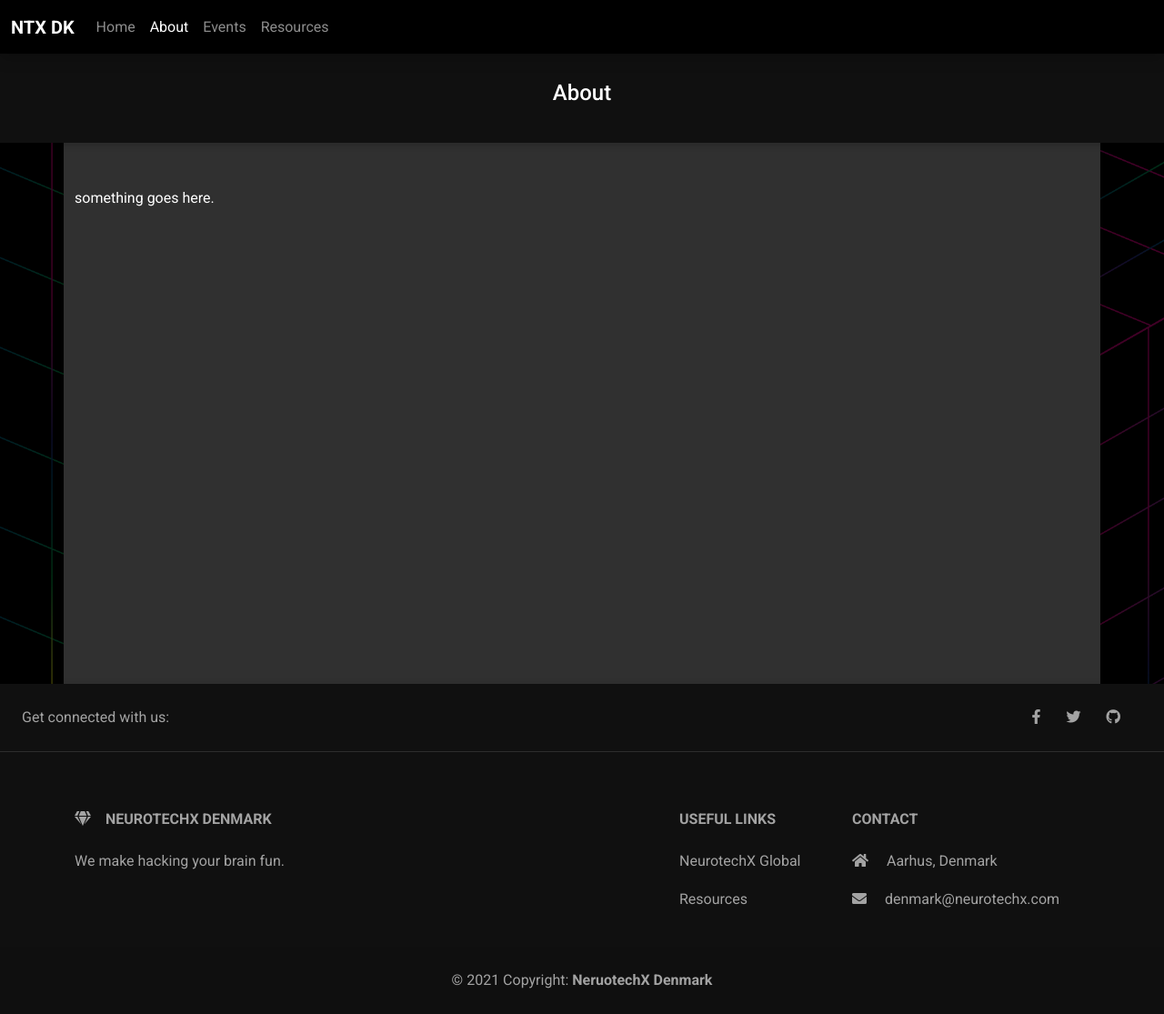
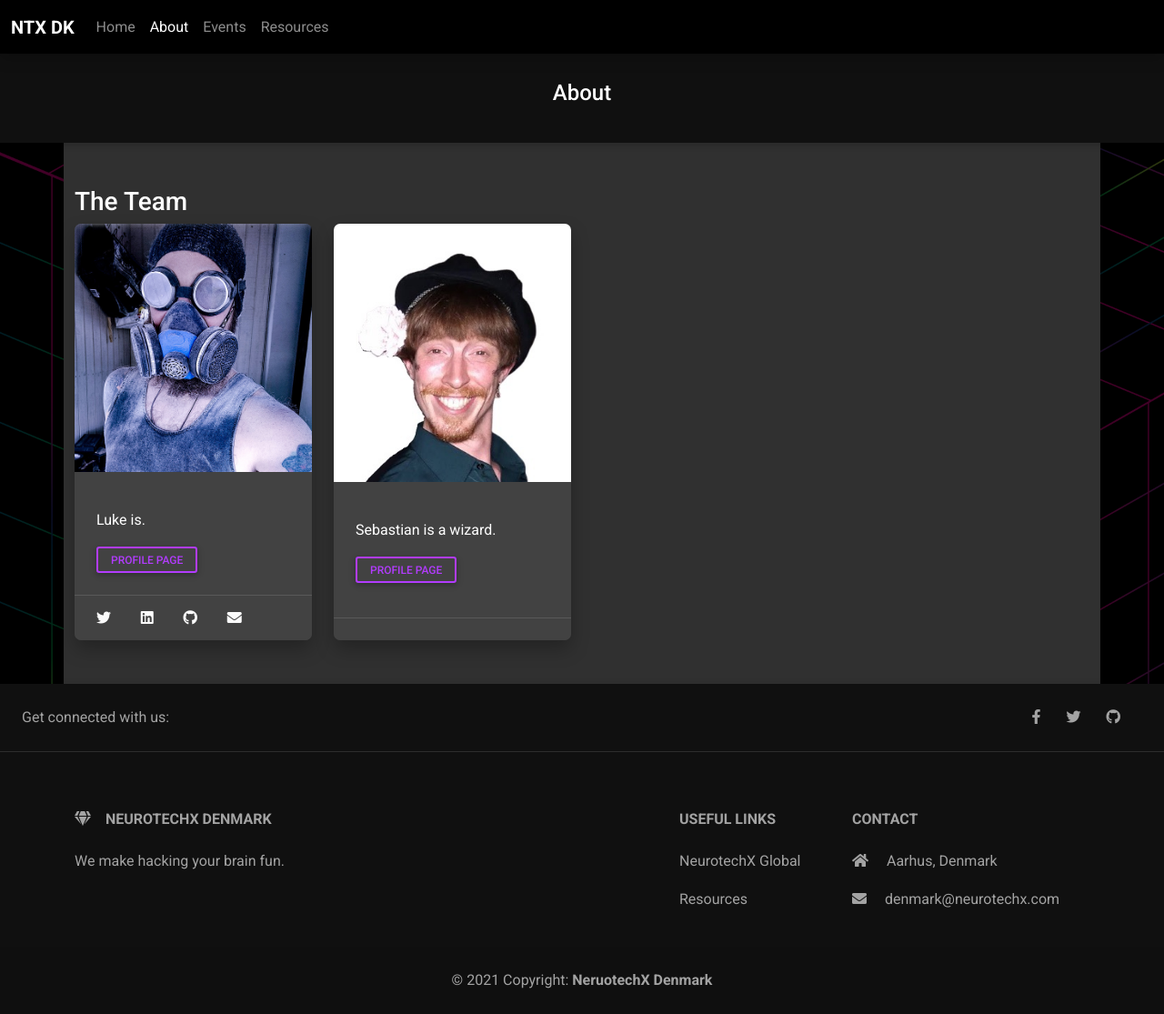
Before and after one commit to neurotechdk/neurotechdk.github.io, a Jekyll site: the page built from docs/about.md, in a window 1280 px wide and 1115 px high. Shown: the whole window at 91% size. Built offline with Jekyll 4.4.1, drawn with Linux system fonts in a browser that asks for light colours.

Commit message:
added profiles.

```diff
--- a/docs/_config.yml
+++ b/docs/_config.yml
@@ -17,6 +17,8 @@ collections:
   resource:
         output: true
   event:
+        output: true
+  profile:
         output: true
 defaults:
   -
@@ -47,3 +49,12 @@ defaults:
       event_type: "brainjamm"
       event_start: 2018-01-01 09:00:00
       event_end: 2018-01-01 10:00:00
+  -
+    scope:
+      path: "pages/_profile"
+      type: "profile"
+    values:
+      profile_type: "about"
+      layout: profile
+      permalink: /about/:path
+      profile_image: /assets/img/about/noprofile.png
--- /dev/null
+++ b/docs/_includes/social_links_unwrapped.html
@@ -0,0 +1,25 @@
+{% if include.person.twitter %}
+  <a href="{{ include.person.twitter }}" target="_blank" rel="noopener noreferrer" class="link-light">
+    <i class="fab fa-twitter"></i>
+  </a>
+{% endif %}
+{% if include.person.linkedin %}
+  <a href="{{ include.person.linkedin }}" target="_blank" rel="noopener noreferrer" class="link-light">
+    <i class="fab fa-linkedin"></i>
+  </a>
+{% endif %}
+{% if include.person.github %}
+  <a href="{{ include.person.github }}" target="_blank" rel="noopener noreferrer" class="link-light">
+    <i class="fab fa-github"></i>
+  </a>
+{% endif %}
+{% if include.person.email %}
+  <a href="mailto:{{ include.person.email }}" class="link-light">
+    <i class="fas fa-envelope"></i>
+  </a>
+{% endif %}
+{% if include.person.facebook %}
+  <a href="{{ include.person.facebook }}" target="_blank" rel="noopener noreferrer" class="link-light">
+    <i class="fab fa-facebook"></i>
+  </a>
+{% endif %}
--- /dev/null
+++ b/docs/_layouts/profile.html
@@ -0,0 +1,6 @@
+{% include preamble.html %}
+{% include navigation.html %}
+{% include main_start.html %}
+{% include profile.html %}
+{% include main_end.html %}
+{% include footer.html %}
--- a/docs/about.md
+++ b/docs/about.md
@@ -5,4 +5,26 @@ lastmod: '2021-11-15T17:22:56.577Z'
 permalink: /about
 ---
 
-something goes here.
+### The Team
+<div class="row row-cols-1 row-cols-sm-3 row-cols-md-4 g-4">
+{% for person in site.profile %}
+<div class="col">
+  <div class="card h-100 box-shadow">
+    <img class="card-img-top" src="{{ person.profile_image }}" alt="{{ person.title }}">
+    <div class="card-body">
+      <p class="card-text">{{ person.content }}</p>
+      <div class="d-flex justify-content-between align-items-center">
+        <div class="btn-group">
+          <a href="{{ person.url }}" class="btn btn-sm btn-outline-secondary">Profile Page</a>
+        </div>
+      </div>
+    </div>
+    <div class="card-footer">
+      <div class="d-flex justify-content-between w-75">
+        {% include social_links_unwrapped.html person=person %}
+      </div>
+    </div>
+  </div>
+</div>
+{% endfor %}
+</div>
--- /dev/null
+++ b/docs/pages/_profile/sebastian.md
@@ -0,0 +1,7 @@
+---
+title: Sebastian
+profile_image: /assets/img/about/seb.jpg
+
+---
+
+Sebastian is a wizard.
```
Also changed, not shown: docs/_includes/profile.html (added, +31 -0 lines), docs/index.md (+3 -0 lines), docs/pages/_profile/luke.md (added, +10 -0 lines), docs/assets/img/about/luke.jpg (added), docs/assets/img/about/noprofile.png (added), docs/assets/img/about/seb.jpg (added).
